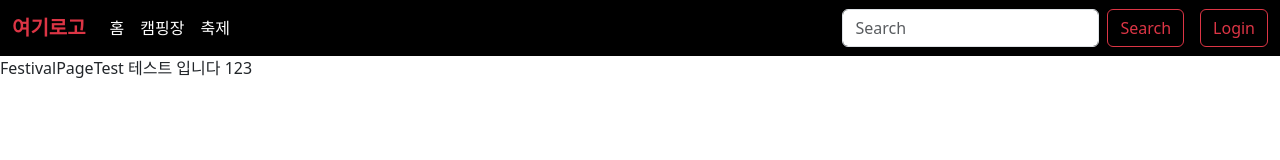
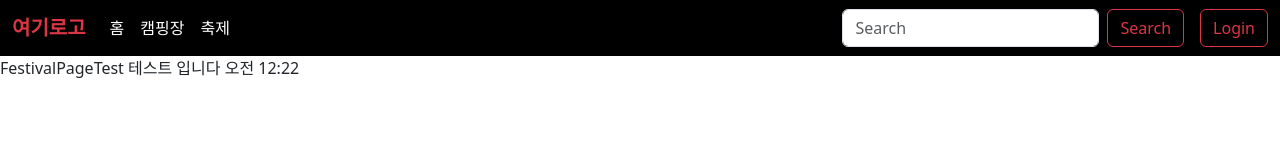
Before and after one commit to Ruud10/react2jo, a React (Create React App) app: page /festival in a window 1280 px wide. Shown: the top 160 px of the page. Built offline with nearby package versions, Linux system fonts and the light colour scheme.

Commit message:
오전12:23

```diff
--- a/src/Pages/FestivalPage/FestivalPage.jsx
+++ b/src/Pages/FestivalPage/FestivalPage.jsx
@@ -4,7 +4,7 @@ const FestivalPage = () => {
   return (
     <div>FestivalPageTest
 
-      테스트 입니다 123
+      테스트 입니다 오전 12:22
     </div>
   )
 }
```
